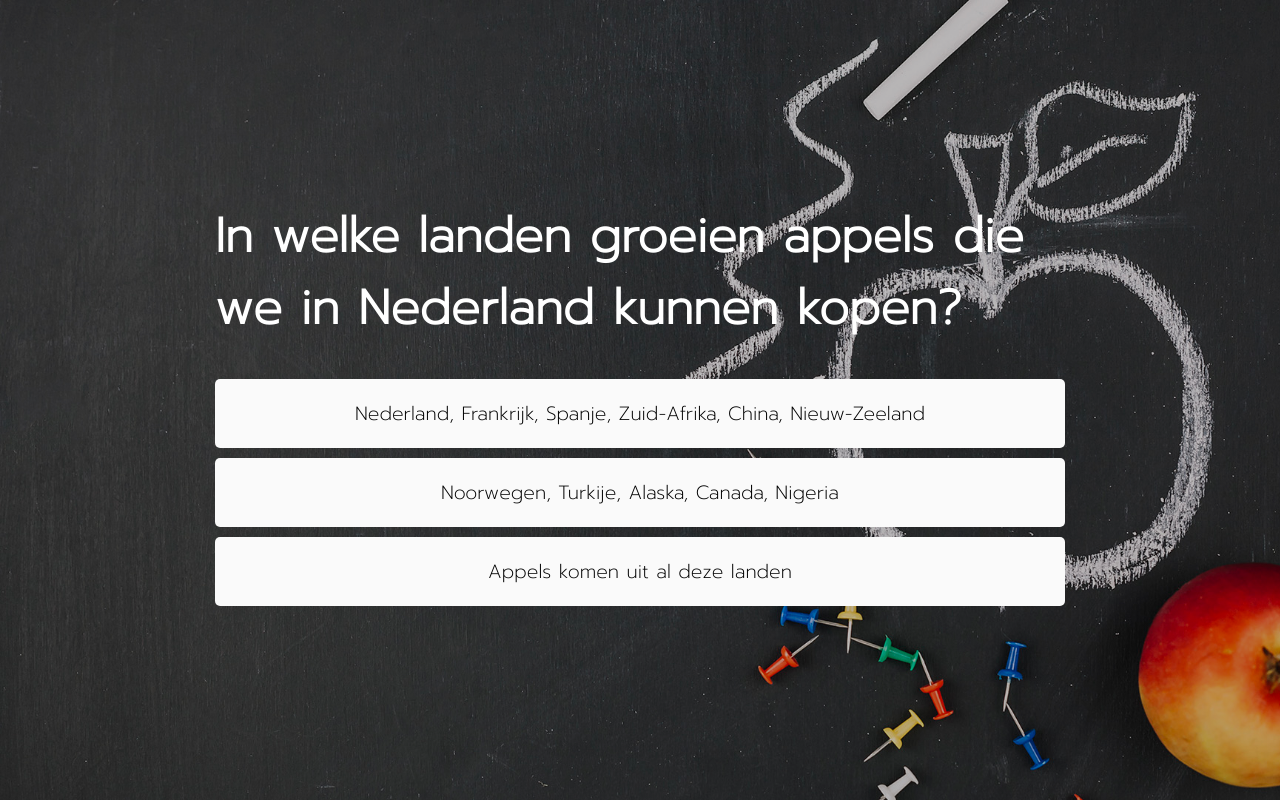
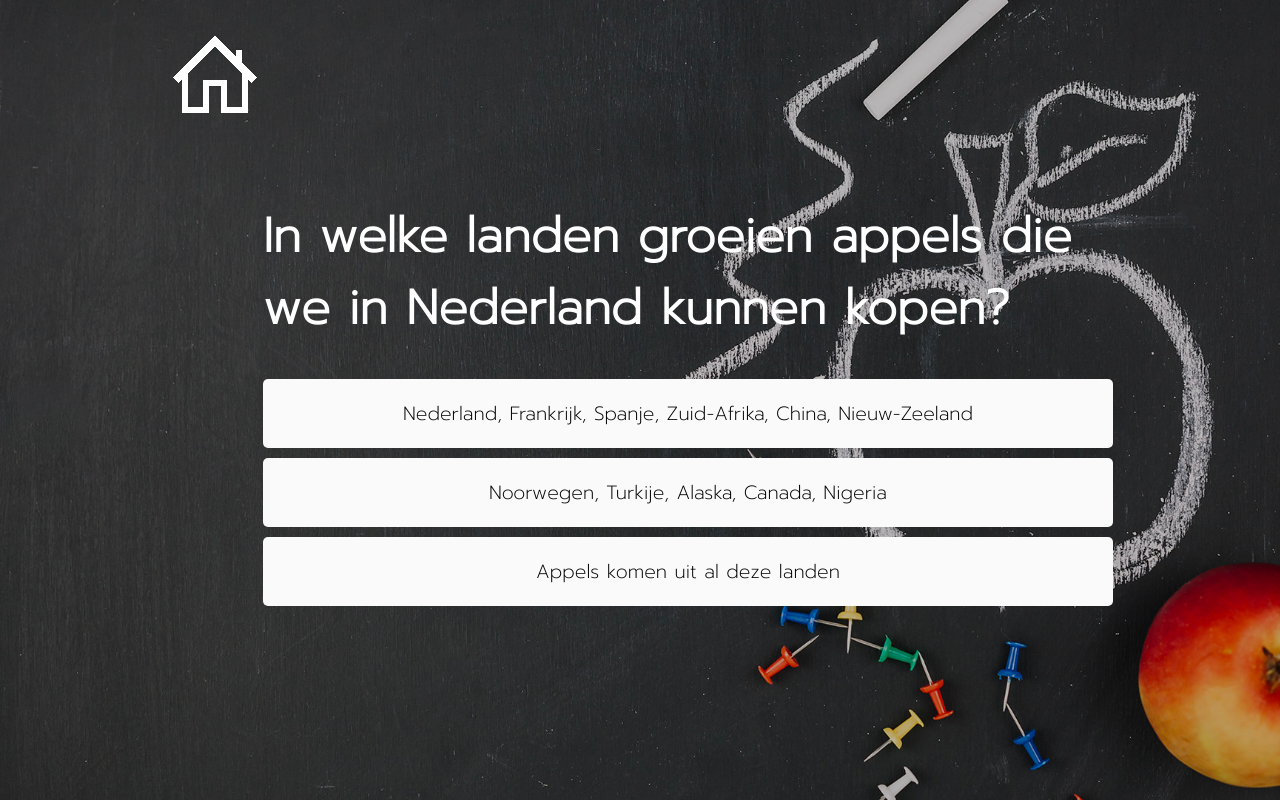
Before and after one commit to LorenzGirgis/Vechtstreekfruit, a PHP site: page /HTML/quiz.html in a window 1280 px wide. Run offline with PHP 8.4, Linux system fonts and the light colour scheme.

Commit message:
quiz fully working

```diff
--- a/CSS/quiz.css
+++ b/CSS/quiz.css
@@ -96,3 +96,6 @@
     background: #ffe8e8;
     border: 1px solid #c78181;
 }
+#home {
+    padding-bottom: 80vh;
+}
--- a/HTML/quiz.html
+++ b/HTML/quiz.html
@@ -17,6 +17,10 @@
 
 <body>
     <div class="container">
+        <!-- Homebutton top left page -->
+        <a href="../home.html">
+            <img src="../Assets/home.png" alt="home" id="home">
+        </a>
         <div id="quizWrap"></div>
     </div>
 </body>
```
Also changed, not shown: Assets/home.png (added), 1 other file.
